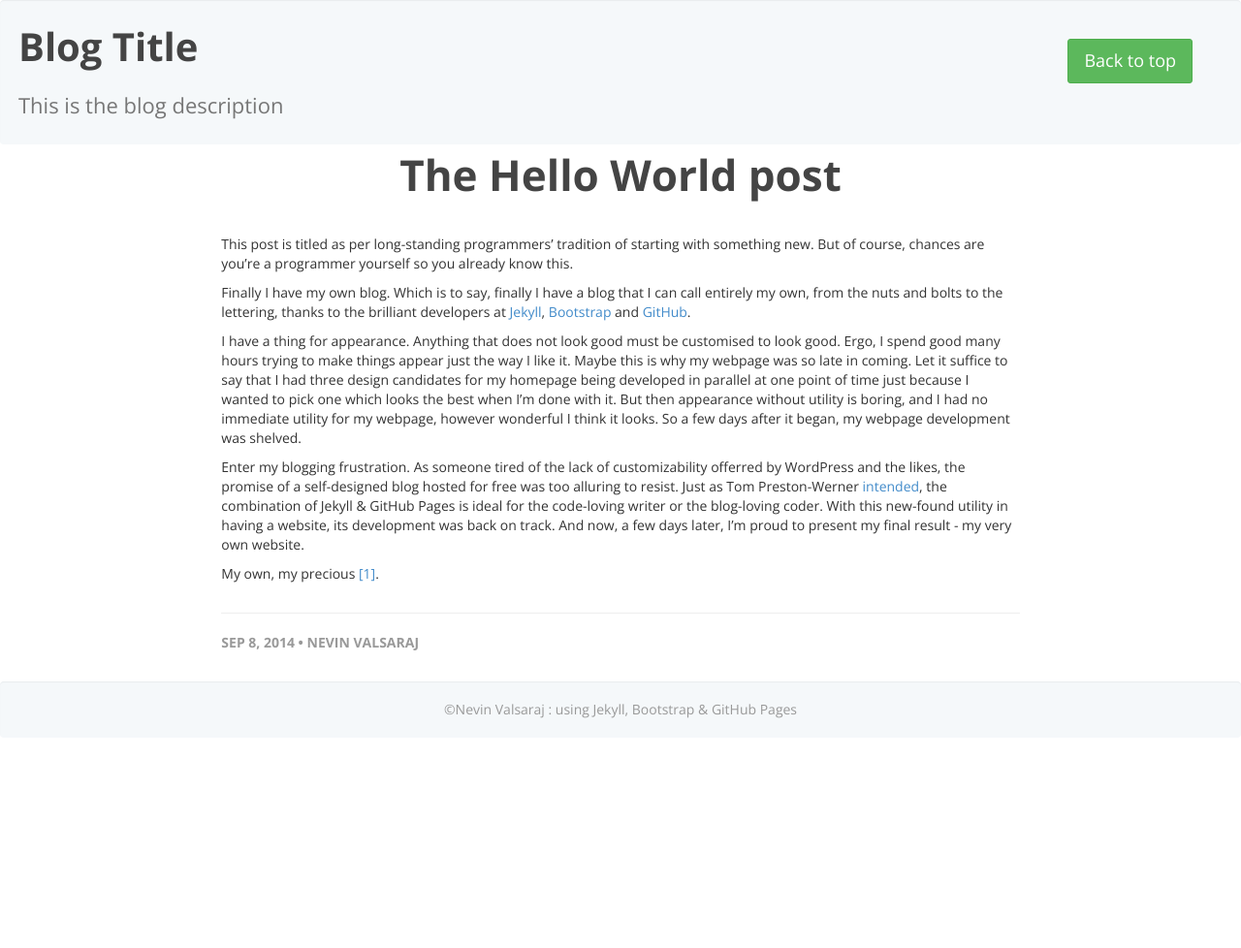
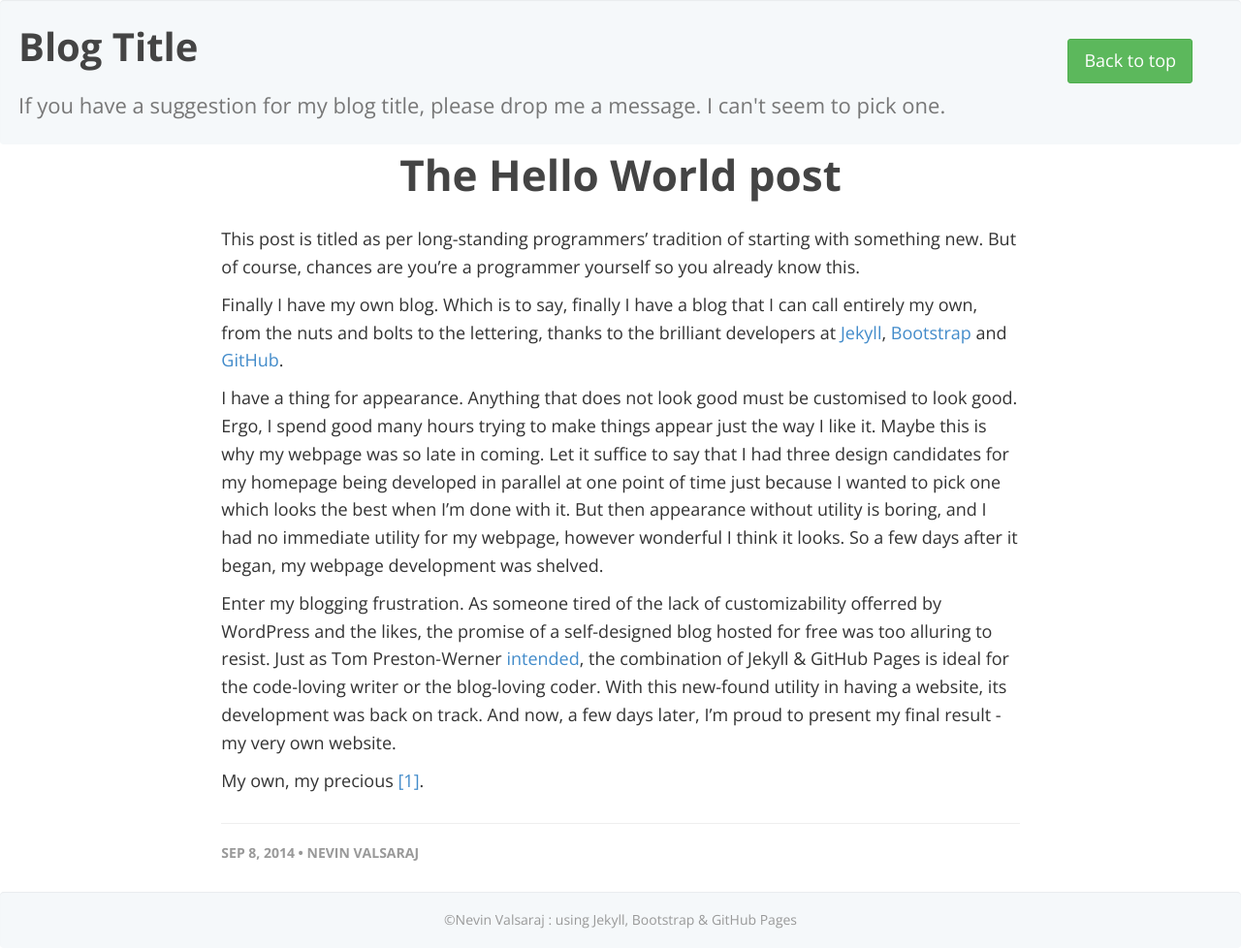
Before and after one commit to nevinvalsaraj/nevinvalsaraj.com, a Jekyll site: the page built from _posts/2014-09-08-hello-world.markdown, in a window 1280 px wide. Shown: the whole page at 97% size. Built offline with Jekyll 4.4.1, drawn with Linux system fonts in a browser that asks for light colours; before the commit the page ends 900 px from its top, so only the background shows below that.

Commit message:
Editing post template style

```diff
--- a/_layouts/post.html
+++ b/_layouts/post.html
@@ -16,7 +16,7 @@
                     Blog Title
                 </a>
                 <h3 id="blog-description">
-                    This is the blog description
+                    If you have a suggestion for my blog title, please drop me a message. I can't seem to pick one.
                 </h3>
             </div>
         </div>
@@ -36,10 +36,8 @@
                 </div>
                 <br>
                 <div class="row">
-                    <div class="col-xs-12">
-                        <p class="post-content">
+                    <div class="col-xs-12 post-content">
                             {{ content }}
-                        </p>
                     </div>
                 </div>
                 <hr>
--- a/css/post.css
+++ b/css/post.css
@@ -46,9 +46,10 @@ a.post-title:hover{
     text-shadow: 1px 0px #aaa;
 }
 .post-content{
-    color: #777;
+    color: #333;
     font-size: 18px;
-    font-weight: 300;
+    font-weight: 400;
+    line-height: 1.6;
 }
 .post-details{
     color: #999;
```
